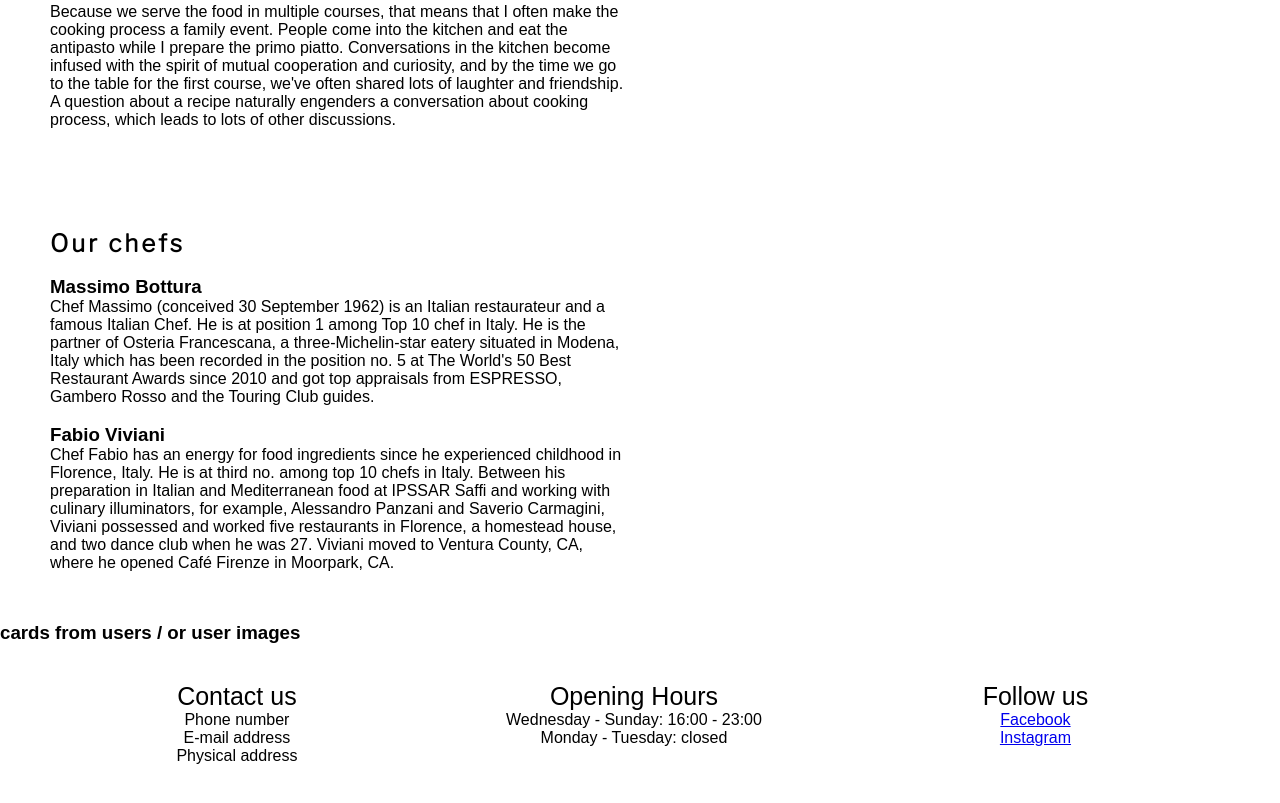
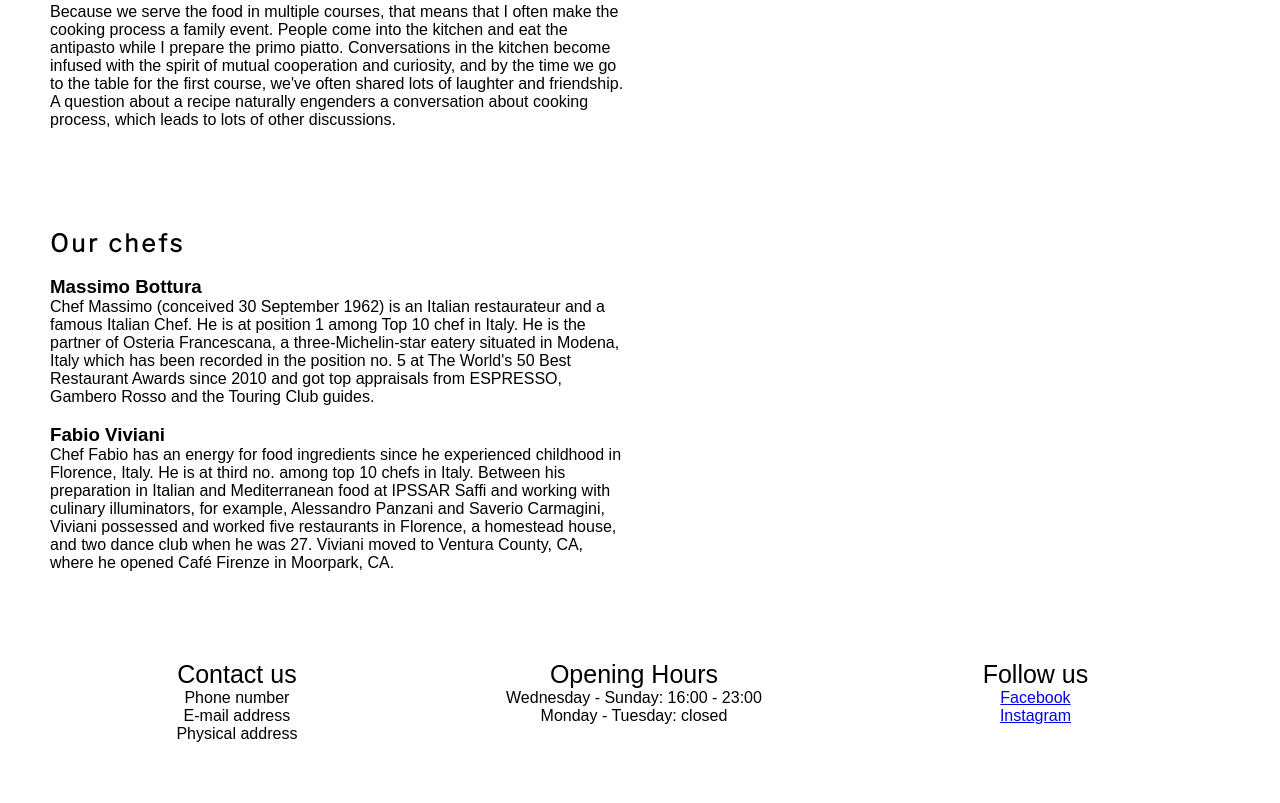
Before and after one commit to robinozer/chefs-table, a plain HTML site: page chefs-table-main.html in a window 1280 px wide. Shown: the part 1372-2175 px from the top of the page. Drawn offline with nearby package versions, Linux system fonts and the light colour scheme; a web font is replaced by a local one.

Commit message:
moved div with our chefs into its own section

```diff
--- a/chefs-table-main.html
+++ b/chefs-table-main.html
@@ -62,6 +62,8 @@
                     other discussions.</p>
             </div>
         </div>
+    </section>
+    <section>
         <div id="story-right">
             <h2>Our chefs</h2>
             <br>
@@ -91,9 +93,6 @@
                 </p>
             </div>
         </div>
-    </section>
-    <section>
-        <h3>cards from users / or user images</h3>
     </section>
 
     <footer>
```
